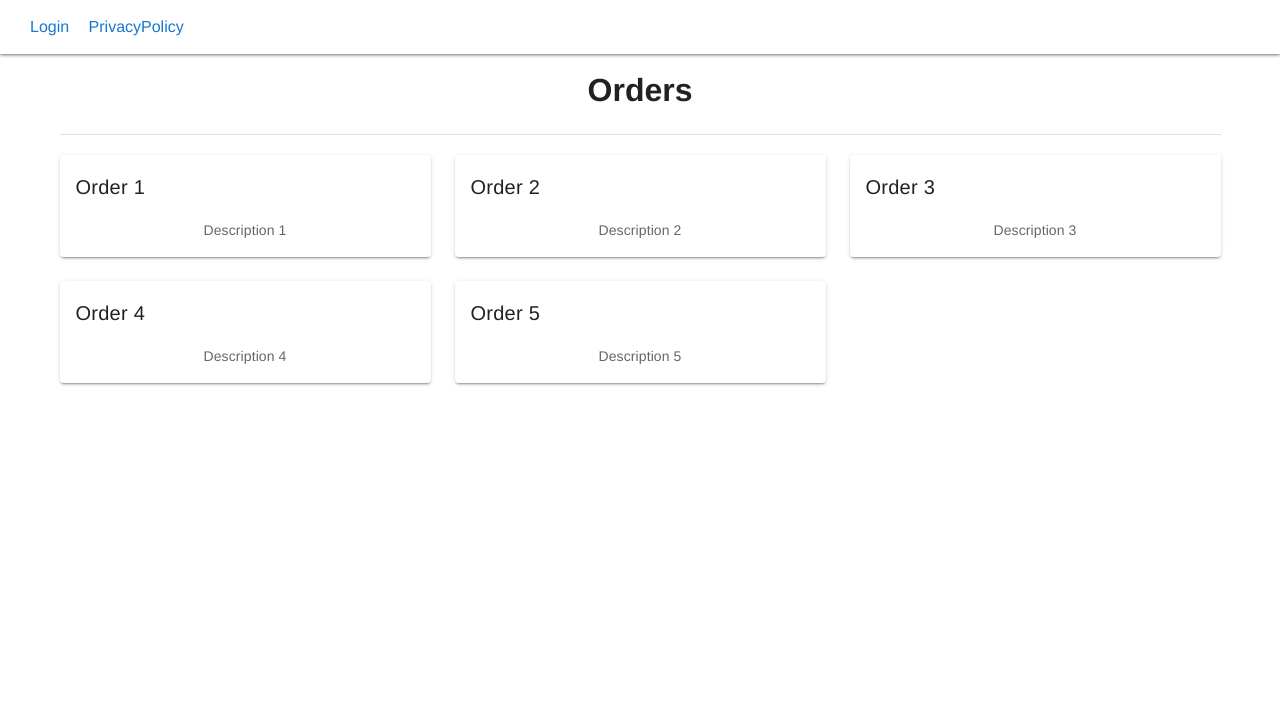
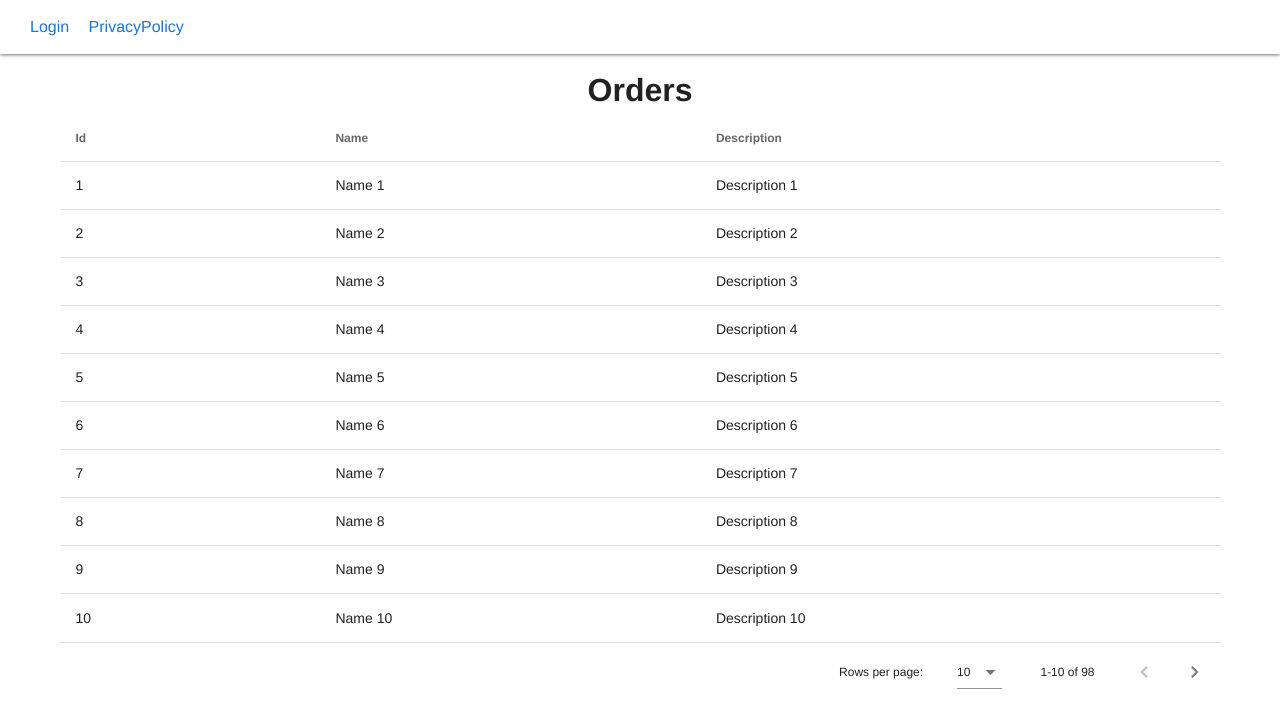
Before and after one commit to rvsrudik/test-task, a Vue app: page /crm/orders in a window 1280 px wide. Shown: the top 728 px of the page. Built offline with nearby package versions, Linux system fonts and the light colour scheme; what @mathieustan/vue-notification would draw is missing.

Commit message:
implement orders list with vuetify table

```diff
--- a/src/api/services.js
+++ b/src/api/services.js
@@ -1,3 +1,6 @@
+import { ordersGenerator } from '@/utils/generateOrders.js';
+const orders = ordersGenerator(98);
+
 export function loginRequest(login, password) {
   const isLoginSuccess = login === 'admin' && password === '!@12345';
 
@@ -10,45 +13,22 @@ export function loginRequest(login, password) {
   });
 }
 
+export function getOrders(page = 1, itemsPerPage = 10) {
+  const startFrom = (page - 1) * itemsPerPage;
 
-const orders = [
-  {
-    id: 1,
-    name: 'Order 1',
-    description: 'Description 1',
-  },
-  {
-    id: 2,
-    name: 'Order 2',
-    description: 'Description 2',
-  },
-  {
-    id: 3,
-    name: 'Order 3',
-    description: 'Description 3',
-  },
-  {
-    id: 4,
-    name: 'Order 4',
-    description: 'Description 4',
-  },
-  {
-    id: 5,
-    name: 'Order 5',
-    description: 'Description 5',
-  },
-]
-
-export function getOrders() {
   return new Promise((resolve) => {
     setTimeout(() => {
-      resolve({ status: 'ok', payload: orders })
+      resolve({
+        status: 'ok',
+        payload: {
+          result: orders.slice(startFrom, startFrom + itemsPerPage),
+          total: orders.length,
+        }})
     }, 500);
   });
 }
 
 export function getOrderById(id) {
-  console.log('id', id);
   const order = orders.find(o => parseInt(o.id) === parseInt(id));
   return new Promise((resolve, reject) => {
     setTimeout(() => {
--- a/src/views/Orders.vue
+++ b/src/views/Orders.vue
@@ -2,22 +2,16 @@
   <div class="orders">
     <h1>Orders</h1>
 
-    <v-divider class="my-5" />
-    <v-fade-transition>
-      <v-progress-circular v-if="loading.orders" indeterminate class="orders__loader" />
-      <v-row v-else>
-        <v-col
-          v-for="order in orders"
-          :key="order.id"
-          cols="12"
-          sm="4">
-          <v-card @click="goToOrder(order.id)">
-            <v-card-title>{{ order.name }}</v-card-title>
-            <v-card-text>{{ order.description }}</v-card-text>
-          </v-card>
-        </v-col>
-      </v-row>
-    </v-fade-transition>
+    <v-data-table
+      :headers="headers"
+      :items="orders"
+      :items-per-page="pagination.itemsPerPage"
+      :page="pagination.page"
+      :server-items-length="totalOrders"
+      :loading="loading.orders"
+      disable-filtering
+      @pagination="onPaginationChanged"
+    />
   </div>
 </template>
 
@@ -28,9 +22,19 @@ export default {
   name: 'Orders',
   data() {
     return {
+      headers: [
+        { text: 'Id', value: 'id' },
+        { text: 'Name', value: 'name' },
+        { text: 'Description', value: 'description' },
+      ],
       orders: [],
+      totalOrders: null,
       loading: {
         orders: false,
+      },
+      pagination: {
+        page: 1,
+        itemsPerPage: 10,
       }
     };
   },
@@ -42,8 +46,9 @@ export default {
       this.loading.orders = true;
 
       try {
-        const response = await getOrders();
-        this.orders = response.payload;
+        const response = await getOrders(this.pagination.page, this.pagination.itemsPerPage);
+        this.orders = response.payload.result;
+        this.totalOrders = response.payload.total
       } catch (err) {
         this.$notify.error(err.error)
       } finally {
@@ -52,6 +57,12 @@ export default {
     },
     goToOrder(id) {
       this.$router.push({ name: 'OrderItem', params: { id } })
+    },
+    onPaginationChanged(pagination) {
+      this.pagination.page = pagination.page;
+      this.pagination.itemsPerPage = pagination.itemsPerPage;
+
+      this.loadOrders();
     }
   }
 }
```
